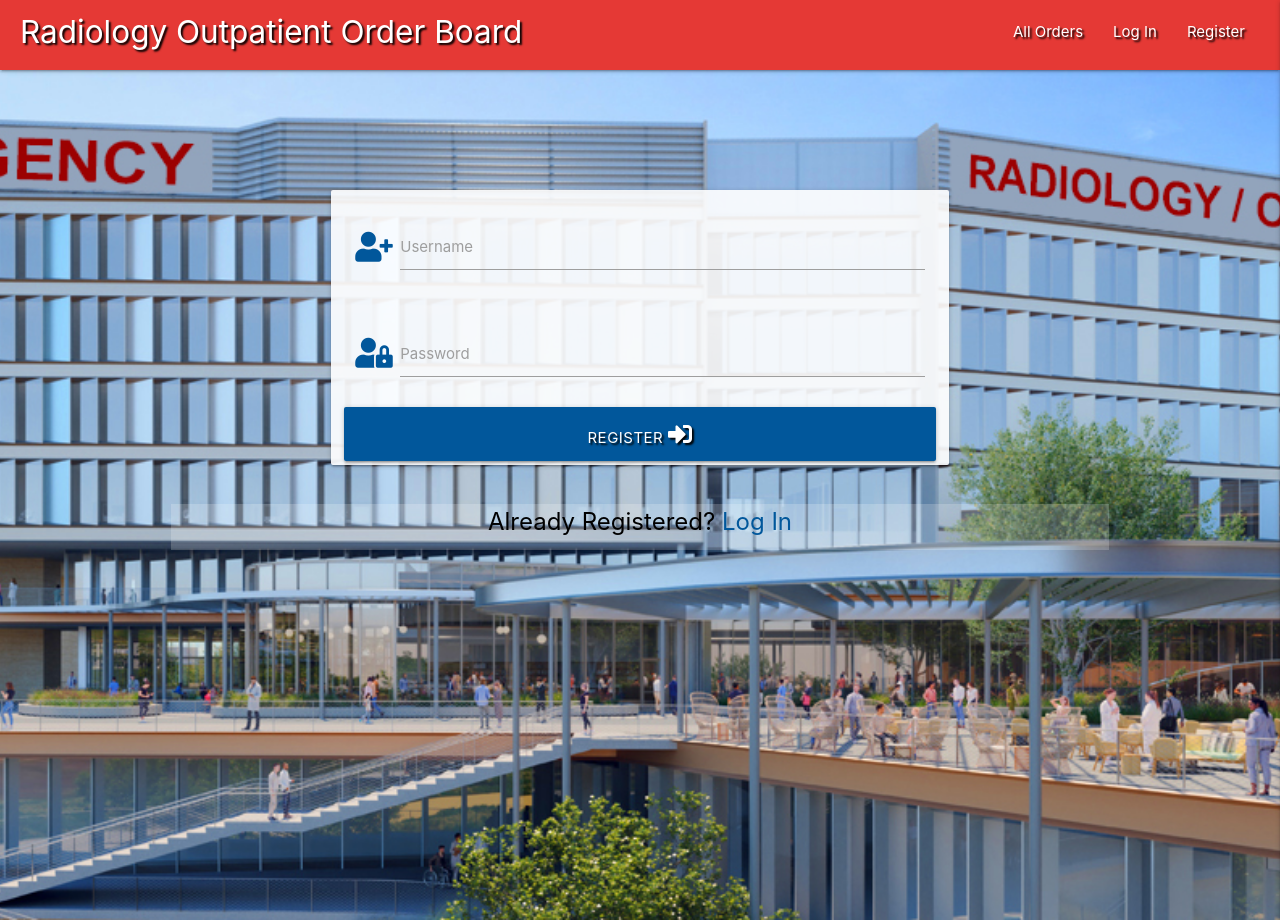
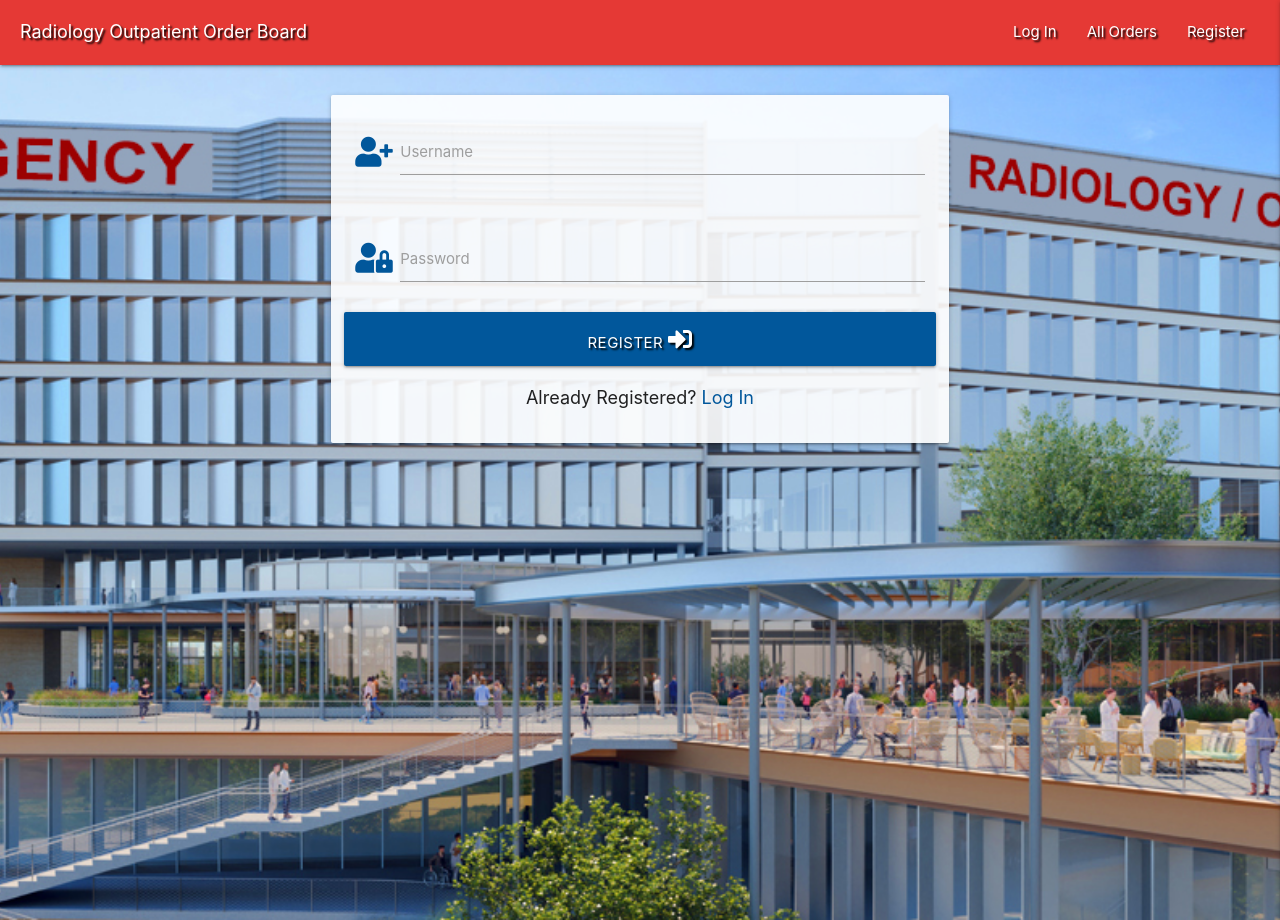
Before and after one commit to BrianLipscombe/radiology-outpatient-board, a Flask app: page /register in a window 1280 px wide. Run offline with Flask 2, Linux system fonts and the light colour scheme; some libraries are stand-ins or nearby versions.

Commit message:
Fix position of login/register panels and moved registration text to make more visible

```diff
--- a/app.py
+++ b/app.py
@@ -1,5 +1,4 @@
-# Code used as a template was borrowed from the Code Institute
-# Data Centric Design Mini Project by Tim Nelson
+# Code used as a template was borrowed from the Code Institute Data Centric Design Mini Project by Tim Nelson
 
 import os
 from flask import (
@@ -21,7 +20,7 @@ app.secret_key = os.environ.get("SECRET_KEY")
 mongo = PyMongo(app)
 
 
-@app.route("/index", methods=["GET", "POST"])
+@app.route("/login", methods=["GET", "POST"])
 def login():
     if request.method == "POST":
         # check if username exists in db
@@ -37,14 +36,14 @@ def login():
             else:
                 # invalid password match
                 flash("Incorrect Username and/or Password")
-                return redirect(url_for("index"))
+                return redirect(url_for("login"))
 
         else:
             # username doesn't exist
             flash("Incorrect Username and/or Password")
-            return redirect(url_for("index"))
+            return redirect(url_for("login"))
 
-    return render_template("index.html")
+    return render_template("login.html")
 
 
 @app.route("/profile/<username>", methods=["GET", "POST"])
@@ -56,7 +55,7 @@ def profile(username):
     if session["user"]:
         return render_template("profile.html", username=username)
 
-    return redirect(url_for("index"))
+    return redirect(url_for("login"))
 
 
 @app.route("/")
--- a/static/css/style.css
+++ b/static/css/style.css
@@ -3,7 +3,6 @@
 body {
     background: url('../images/medical-center.jpg') no-repeat center center fixed;
     background-size: cover;
-    color: #000000;
     display: -webkit-box;
     display: -ms-flexbox;
     display: flex;
@@ -15,7 +14,7 @@ body {
 }
 
 .nav-wrapper {
-    margin-bottom: 90px;
+    margin-bottom: 20px;
 }
 
 .hide-on-med-and-down {
@@ -32,7 +31,7 @@ body {
 }
 
 .card-panel {
-    margin-top: 50px;
+    margin-top: 30px;
     background-color: rgba(255, 255, 255, 0.9);
 }
 
@@ -41,6 +40,7 @@ a.brand-logo {
     padding-right: 20px;
     position: relative;
     text-align: center;
+    font-size:large;
 }
 
 .container {
@@ -84,10 +84,8 @@ a.brand-logo {
 }
 
 .center-align {
-    font-size: x-large;
+    font-size: large;
     padding-bottom: 10px;
-
-    background-color: rgba(255, 255, 255, 0.2);
 }
 
 .input-field {
--- a/templates/base.html
+++ b/templates/base.html
@@ -21,9 +21,10 @@
 
         <nav class="nav-extended text-shadow red darken-1">
 			<div class="nav-wrapper">
+                <a href="#" data-target="mobile-demo" class="sidenav-trigger right"><i class="fas fa-bars"></i></a>
 				<a href="{{ url_for('get_tasks') }}" class="brand-logo">Radiology Outpatient Order Board</a>
-				<a href="#" data-target="mobile-demo" class="sidenav-trigger right"><i class="fas fa-bars"></i></a>
 				<ul class="right hide-on-med-and-down">
+                    <li><a href="{{ url_for('login') }}">Log In</a></li>
 					<li><a href="{{ url_for('get_tasks') }}">All Orders</a></li>
                     {% if session.user %}
                         <li><a href="{{ url_for('profile', username=session['user']) }}">Profile</a></li>
@@ -33,7 +34,6 @@
                         {% endif %}
                         <li><a href="{{ url_for('logout') }}" class="text-shadow"><i class="fas fa-sign-out-alt"></i>  Log Out</a></li>
                     {% else %}
-                        <li><a href="{{ url_for('login') }}">Log In</a></li>
                         <li><a href="{{ url_for('register') }}">Register</a></li>
                     {% endif %}
 				</ul>
--- a/templates/register.html
+++ b/templates/register.html
@@ -36,17 +36,16 @@
                         Register <i class="fas fa-sign-in-alt"></i>
                     </button>
                 </div>
+                <div class="row">
+                    <div class="col s12">
+                        <p class="center-align">
+                            Already Registered?
+                            <a href="{{ url_for('login') }}" class="light-blue-text text-darken-4">Log In</a>
+                        </p>
+                    </div>
+                </div>
             </div>
         </form>
     </div>
 
-    <div class="row">
-        <div class="col s12">
-            <p class="center-align">
-                Already Registered?
-                <a href="{{ url_for('login') }}" class="light-blue-text text-darken-4">Log In</a>
-            </p>
-        </div>
-    </div>
-
 {% endblock %}
```
Also changed, not shown: static/js/script.js (+65 -0 lines), templates/login.html (renamed from templates/index.html, +8 -9 lines).
